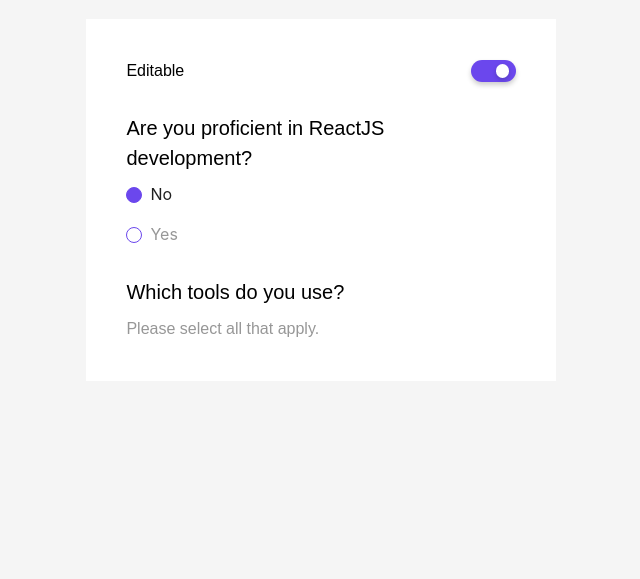
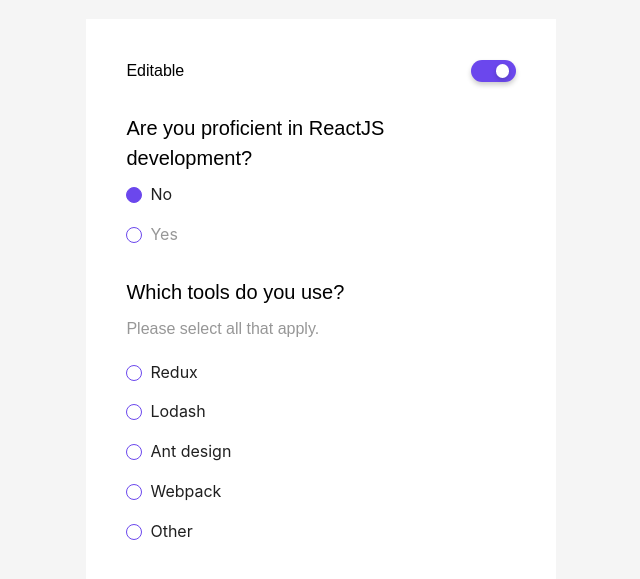
Before and after one commit to felix-le/assignment-fe, a React (Create React App) app: page / in a window 1280 px wide. Shown: the part 109-688 px from the top of the page, without its empty margins (319-959 px from the left). Built offline with nearby package versions, Linux system fonts and the light colour scheme.

Commit message:
working on btn

```diff
--- /dev/null
+++ b/src/components/elements/MultiRadio.tsx
@@ -0,0 +1,42 @@
+import React, { useState } from "react";
+import type { RadioChangeEvent } from "antd";
+import { Checkbox } from "antd";
+
+interface MultiRadioProps {
+  values: string[];
+  selectedValues: string[];
+  onChange: (selectedValues: string[]) => void;
+}
+
+const MultiRadio: React.FC<MultiRadioProps> = ({
+  values,
+  selectedValues,
+  onChange,
+}) => {
+  const onCheckboxChange = (value: string) => {
+    const updatedValues = selectedValues.includes(value)
+      ? selectedValues.filter((v) => v !== value)
+      : [...selectedValues, value];
+
+    onChange(updatedValues);
+  };
+
+  return (
+    <div className="flex justify-start items-start flex-col">
+      {values.map((option, index) => (
+        <Checkbox
+          key={option}
+          checked={selectedValues.includes(option)}
+          onChange={() => onCheckboxChange(option)}
+          className={`checkbox-brand text-base ant-radio-input${
+            index === values.length - 1 ? "" : " mb-4"
+          }`}
+        >
+          {option}
+        </Checkbox>
+      ))}
+    </div>
+  );
+};
+
+export default MultiRadio;
--- a/src/components/elements/QuestionsSection.tsx
+++ b/src/components/elements/QuestionsSection.tsx
@@ -15,7 +15,7 @@ const QuestionSection: React.FC<QuestionSectionProps> = ({
     <div className="w-full mt-[30px]">
       <div className="w-[90%]">
         <h3 className="heading-3 mb-[20px]">{question}</h3>
-        {subTitle && <p className="text-gray-light">{subTitle}</p>}
+        {subTitle && <p className="text-gray-light mb-[20px]">{subTitle}</p>}
         {children}
       </div>
     </div>
--- a/src/components/modal/Modal.tsx
+++ b/src/components/modal/Modal.tsx
@@ -2,9 +2,17 @@ import React, { useState } from "react";
 import SwitchModalTitle from "../elements/SwitchModalTitle";
 import RadioComponent from "../elements/Radio";
 import QuestionSection from "components/elements/QuestionsSection";
+import MultiRadio from "../elements/MultiRadio";
+const tools = ["Redux", "Lodash", "Ant design", "Webpack", "Other"];
 
 function Modal() {
   const [isYesSelected, setIsYesSelected] = useState(false);
+
+  const [selectedValues, setSelectedValues] = useState<string[]>([]);
+
+  const handleRadiosChange = (newValues: string[]) => {
+    setSelectedValues(newValues);
+  };
 
   const handleRadioChange = (value: boolean) => {
     setIsYesSelected(value);
@@ -20,7 +28,13 @@ function Modal() {
       <QuestionSection
         question="Which tools do you use?"
         subTitle="Please select all that apply."
-      ></QuestionSection>
+      >
+        <MultiRadio
+          values={tools}
+          selectedValues={selectedValues}
+          onChange={handleRadiosChange}
+        />
+      </QuestionSection>
     </div>
   );
 }
--- a/src/styles/global.css
+++ b/src/styles/global.css
@@ -77,3 +77,32 @@ h6 {
 .radio-brand .ant-radio-checked .ant-radio-inner::after {
   content: none;
 }
+/* End Radio */
+
+/* Begin Checkbox brand */
+.checkbox-brand .ant-checkbox-inner {
+  border: 1px solid theme("colors.brand.primary");
+  border-radius: 50%;
+}
+.checkbox-brand .ant-checkbox-inner:hover {
+  border-color: theme("colors.brand.primary");
+}
+.checkbox-brand .ant-checkbox:hover {
+  border-color: theme("colors.brand.primary") !important;
+}
+
+.checkbox-brand:hover {
+  color: theme("colors.brand.primary");
+}
+
+.ant-checkbox-wrapper:hover .ant-checkbox-inner,
+.ant-checkbox:hover .ant-checkbox-inner,
+.ant-checkbox-input:focus + .ant-checkbox-inner {
+  background-color: theme("colors.brand.primary");
+}
+.ant-checkbox-checked .ant-checkbox-inner:after {
+  content: none;
+}
+.ant-checkbox-checked .ant-checkbox-inner {
+  background-color: theme("colors.brand.primary");
+}
```
